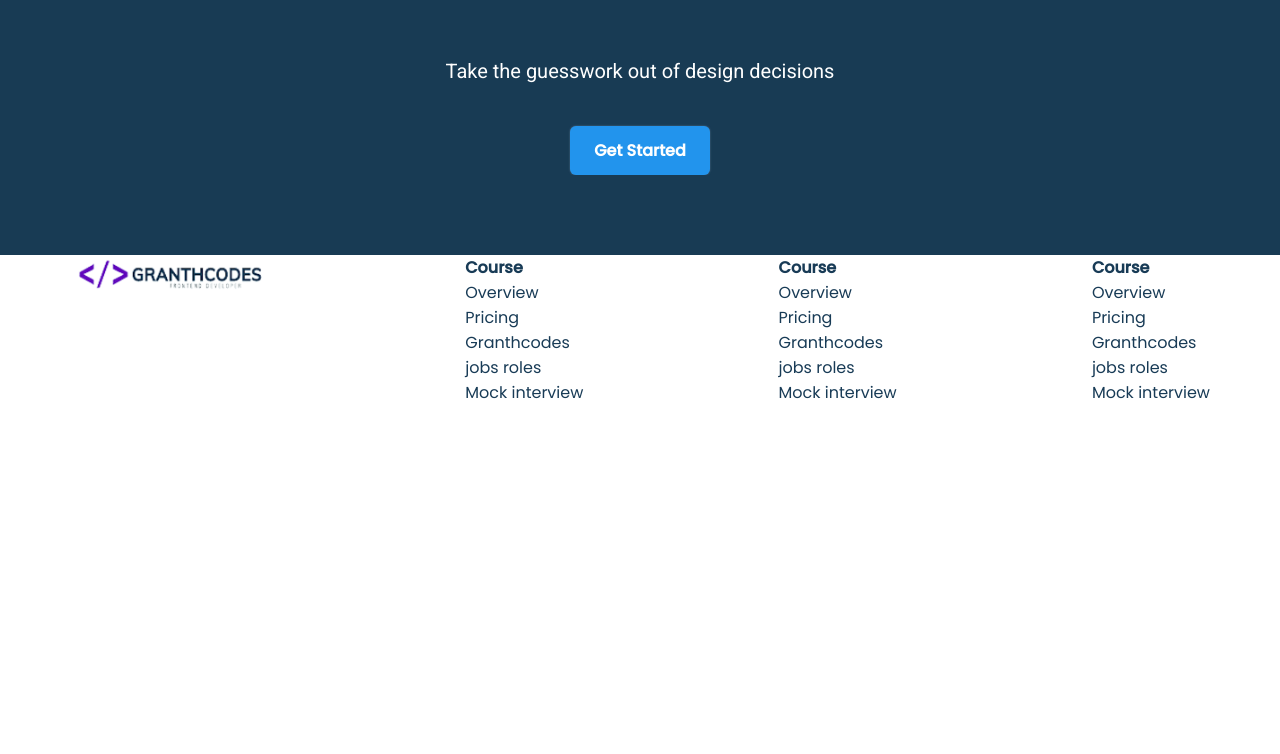
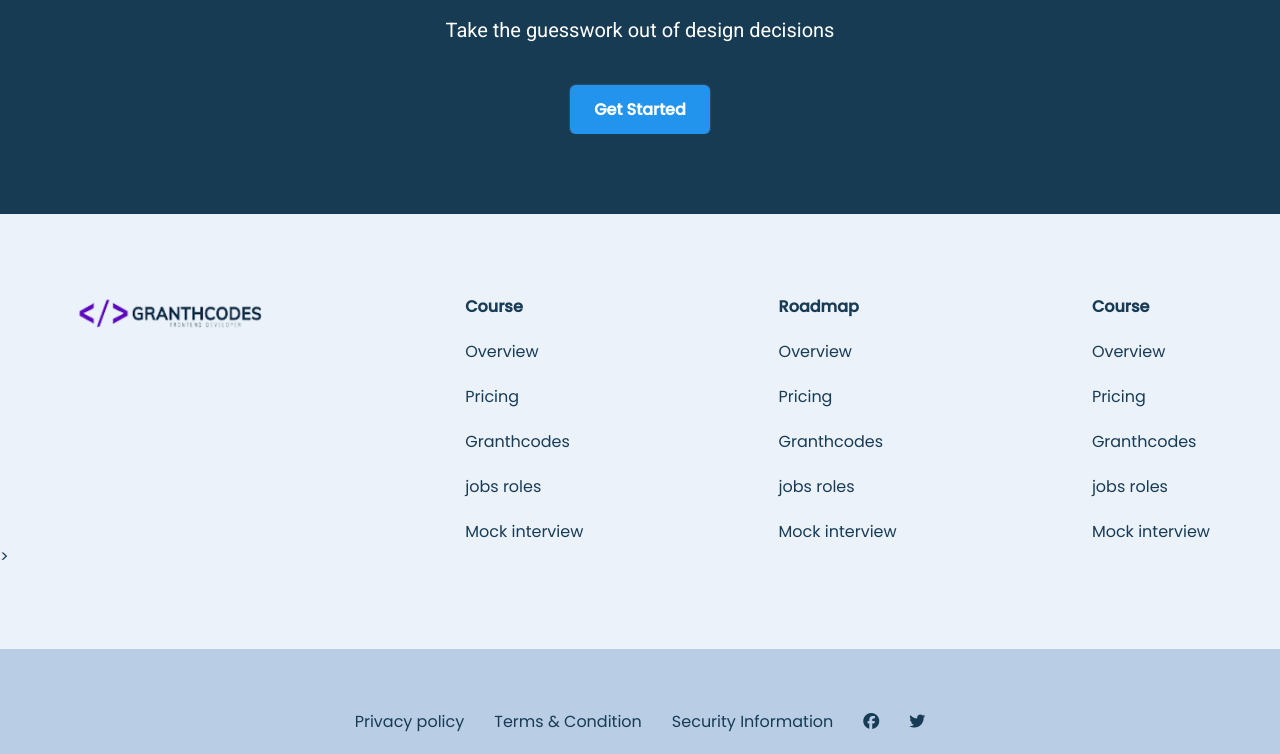
Before and after one commit to granthverma/learnwthgranth, a plain HTML site: page index.html in a window 1280 px wide. Shown: the part 3938-4692 px from the top of the page. Before the commit the page ends 4343 px from the top, so only its background shows below. Drawn offline with Linux system fonts and the light colour scheme.

Commit message:
webpage html css

```diff
--- a/index.html
+++ b/index.html
@@ -268,7 +268,7 @@
 </div>
 
 <div class="link-column flex">
-  <h4>Course</h4>
+  <h4>Roadmap</h4>
   <a href="#" class="hover-link">Overview</a>
   <a href="#" class="hover-link">Pricing</a>
   <a href="#" class="hover-link">Granthcodes</a>
@@ -283,21 +283,25 @@
   <a href="#" class="hover-link">jobs roles</a>
   <a href="#" class="hover-link">Mock interview</a>
 </div>
+</div>>
+</footer>
 
 
+      <div class="subfooter">
 
-
-
-
-</div>
-
-
-
-      </footer>
-
-
-      <div class="subfooter"></div>
+      </div>
 
    <script src="https://kit.fontawesome.com/a5a126ff84.js" crossorigin="anonymous"></script>
 </body>
 </html>
+
+
+<div class="subfooter">
+  <div class="container flex subfooter-container">
+      <a class="hover-link" href="#">Privacy policy</a>
+      <a class="hover-link" href="#">Terms & Condition</a>
+      <a class="hover-link" href="#">Security Information</a>
+      <a class="hover-link" href="#"><i class="fa-brands fa-facebook"></i></a>
+      <a class="hover-link" href="#"><i class="fa-brands fa-twitter"></i></a>
+  </div>
+</div>
--- a/style.css
+++ b/style.css
@@ -232,6 +232,9 @@ ul {
     text-align: center;
 }
 
+.features-card img {
+        width: 60px;
+}
 
 /* big-feature-section" */
 
@@ -342,12 +345,33 @@ ul {
 
 
 /* footer */
+
+
+footer {
+    padding-block:80px ;
+    background-color: #ebf2fa;
+}
  .link-column {
    flex-direction: column;
    align-items: flex-start;
+   gap: 20px;
  }
 
  .footer-container{
     align-items: flex-start;
     justify-content: space-between;
  }
+
+ /* subfooter */
+
+ .subfooter {
+    background-color: #b9cde4;
+    padding: var(--padding-inline-section);
+    justify-content: center;
+ }
+
+ .subfooter-container{
+        justify-content: center;
+        gap: 30px;
+
+ }
```
